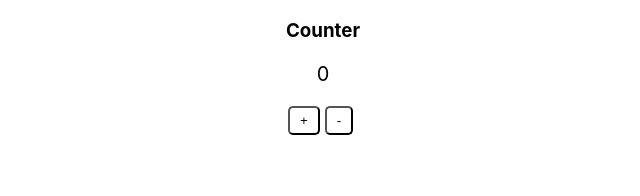
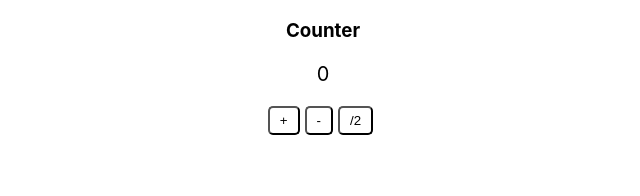
Before and after one commit to danya543/innowise-trainee, a React (Create React App) app: page / in a window 1280 px wide. Shown: the top 196 px of the page, without its empty margins (317-957 px from the left). Built offline with nearby package versions, Linux system fonts and the light colour scheme.

Commit message:
feat: add division

```diff
--- a/src/features/Counter/Counter.tsx
+++ b/src/features/Counter/Counter.tsx
@@ -6,10 +6,12 @@ export const Counter = () => {
     const [counter, setCounter] = useState(0);
     const incCounter = () => setCounter(prev => prev += 1);
     const decCounter = () => setCounter(prev => prev -= 1);
+    const divCounter = () => setCounter(prev => prev /= 2);
     return (<div>
         <h3>Counter</h3>
         <p>{counter}</p>
         <button onClick={incCounter} name='+'>+</button>
         <button onClick={decCounter} name='-'>-</button>
+        <button onClick={divCounter} name='/2'>/2</button>
     </div>)
 }
```
